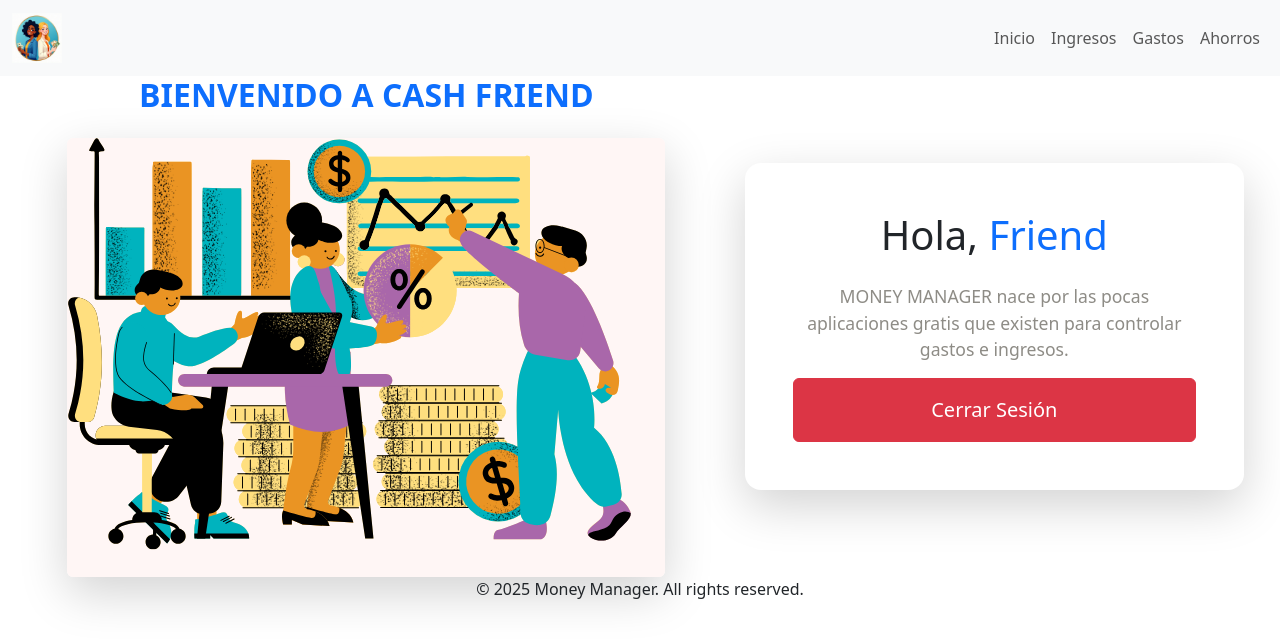
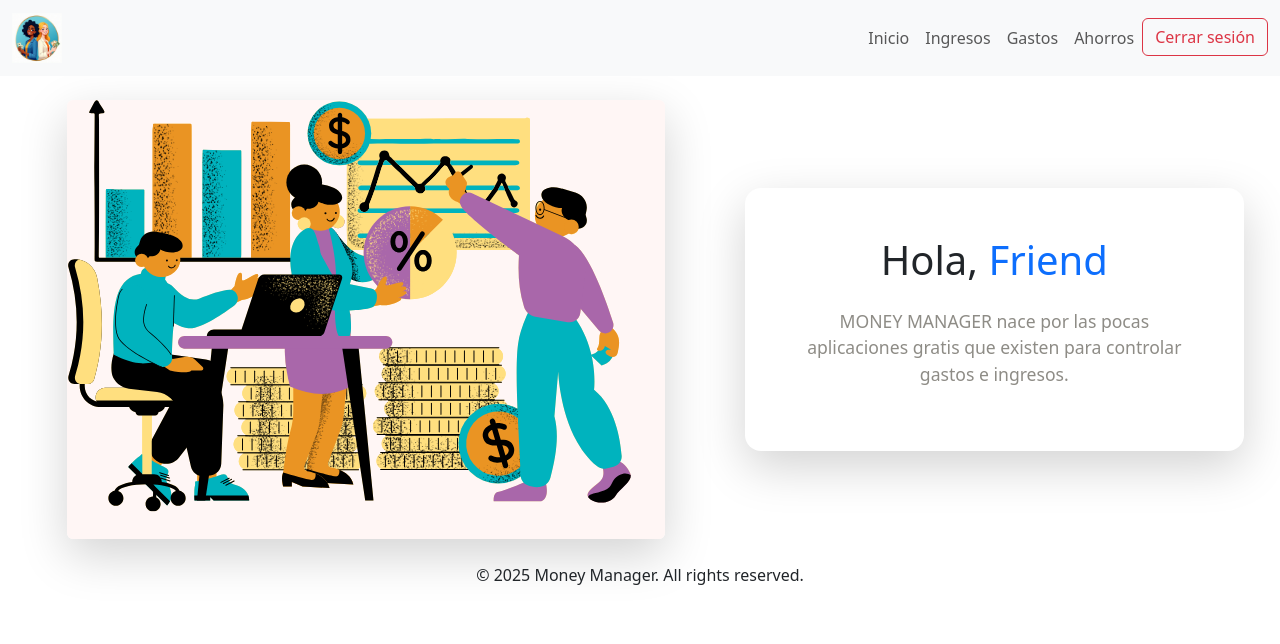
Before and after one commit to SuraYulieth/Money-Manager, a React (Vite) app in the folder MoneyManager/: page /home in a window 1280 px wide. Shown: the top 644 px of the page. Built offline with nearby package versions, Linux system fonts and the light colour scheme; no server answers; the database is empty; sample sign-in values are in the browser's storage.

Commit message:
Botón cerrar sesión

```diff
--- a/MoneyManager/package.json
+++ b/MoneyManager/package.json
@@ -17,7 +17,8 @@
     "react-chartjs-2": "^5.3.0",
     "react-dom": "^19.0.0",
     "react-router-dom": "^7.6.0",
-    "styled-components": "^6.1.18"
+    "styled-components": "^6.1.18",
+    "sweetalert2": "^11.21.2"
   },
   "devDependencies": {
     "@eslint/js": "^9.22.0",
--- a/MoneyManager/src/components/ui/NavigationBar.jsx
+++ b/MoneyManager/src/components/ui/NavigationBar.jsx
@@ -2,12 +2,37 @@ import React from 'react';
 import Logo from '../../assets/MoneyManager.png';
 import { Link, useLocation } from 'react-router-dom';
 import { useAuth } from "../../context/AuthContext";
-
-const Navbar = ({ setActiveForm }) => {
+import { getAuth, signOut } from "firebase/auth";
+import { useNavigate } from "react-router-dom";
+import Swal from 'sweetalert2';
 
 
+const Navbar = () => {
+  const { usuario } = useAuth();
+  const navigate = useNavigate();
   const location = useLocation();
   const esInicio = location.pathname === "/inicio" || location.pathname === "/login";
+
+   const handleLogout = async () => {
+    const result = await Swal.fire({
+    title: '¿Estás segur@?',
+    text: "Cerrarás sesión y te vas a perder lo mejor 😏",
+    icon: 'warning',
+    showCancelButton: true,
+    confirmButtonColor: '#d33',
+    cancelButtonColor: '#3085d6',
+    confirmButtonText: 'Sí, cerrar sesión',
+    cancelButtonText: 'Cancelar'
+  });
+  if (result.isConfirmed) {
+    try {
+      await signOut(getAuth());
+      navigate("/inicio"); // Redirige al login o landing
+    } catch (error) {
+      console.error("Error al cerrar sesión:", error);
+    }
+  }
+}
 
   return (
     <nav className="navbar navbar-expand-sm bg-body-tertiary" style={{ backgroundColor: '#c7d2fe' }}>
@@ -43,6 +68,11 @@ const Navbar = ({ setActiveForm }) => {
               <li className="nav-item">
                 <Link className="nav-link" to="/ahorro">Ahorros</Link>
               </li>
+              <li className='nav-item'>
+                <button onClick={handleLogout}
+                  className="btn btn-outline-danger"
+                  style={{ borderRadius: "0.375rem" }}>Cerrar sesión</button>
+              </li>
             </>
           )}
         </ul>
--- a/MoneyManager/src/pages/Home.jsx
+++ b/MoneyManager/src/pages/Home.jsx
@@ -41,10 +41,7 @@ const Home = ({ userEmail }) => {
           {/* Main Content */}
           <div className="row w-100 align-items-center">
             {/* Image Column */}
-            <div className="col-lg-7 text-center mb-4 mb-lg-0">
-              <h2 className="text-primary fw-bold mb-4">
-                BIENVENIDO A CASH FRIEND
-              </h2>
+            <div className="col-lg-7 text-center p-4 mb-lg-0">
               <img
                 src={Imagen1}
                 alt="Imagen de inicio"
@@ -62,9 +59,6 @@ const Home = ({ userEmail }) => {
                   </h3>
                     <SubText>MONEY MANAGER nace por las pocas aplicaciones gratis que existen para
               controlar gastos e ingresos.</SubText>
-                  <button className="btn btn-danger w-100 py-3 fs-5" onClick={cerrarSesion}>
-                    Cerrar Sesión
-                  </button>
                 </div>
               </div>
             </div>
--- a/MoneyManager/src/pages/Inicio.jsx
+++ b/MoneyManager/src/pages/Inicio.jsx
@@ -11,8 +11,7 @@ const Inicio = () => {
         <div className="row align-items-center">
 
         {/* Columna de imagen */}
-        <div className="col-lg-6 text-center mb-4 mb-lg-0">
-          <h2 className="text-primary fw-bold mb-4">BIENVENIDO A CASH FRIEND</h2>
+        <div className="col-lg-6 text-center p-4 mb-lg-0">
           <img src={Imagen1} alt="Imagen de inicio" className="img-fluid rounded shadow" />
         </div>
 
--- a/MoneyManager/src/pages/Login.jsx
+++ b/MoneyManager/src/pages/Login.jsx
@@ -71,7 +71,6 @@ const Login = () => {
 
       <div className="col-lg-6 mb-4 mb-lg-0 text-center">
         <h2 className="text-primary fw-bold mb-4" style={{ fontSize: '2.5rem' }}>
-          <span style={{ fontSize: '0.6em' }}>BIENVENIDO A FRIEND</span>
 
         </h2>
         <img src={Imagen} alt="Imagen de inicio" className="img-fluid rounded shadow" style={{ maxWidth: '100%', borderRadius: '0.5rem', boxShadow: '0 4px 8px rgba(0, 0, 0, 0.1)' }} />
```
Also changed, not shown: 2 other files (tests, documents, lock files or other folders).
